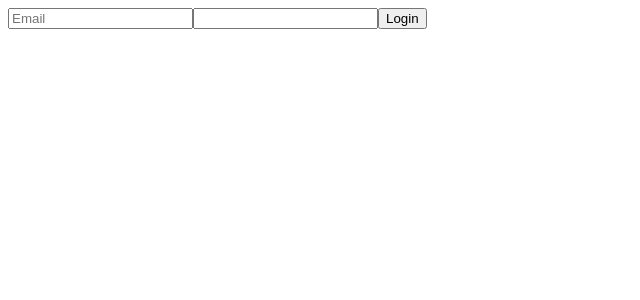
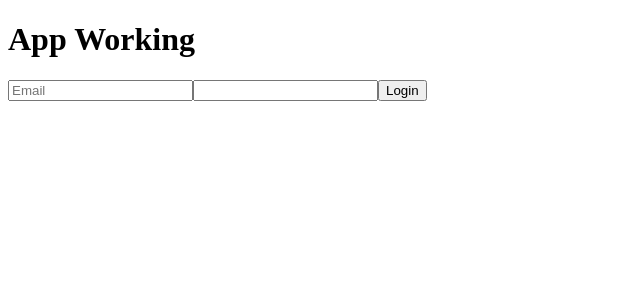
Before and after one commit to AkankshaJagdish/Team_Task_Manager_Full_Stack, a React (Vite) app in the folder frontend/: page / in a window 1280 px wide. Shown: the top 300 px of the page, without its empty margins (0-640 px from the left). Built offline with nearby package versions, Linux system fonts and the light colour scheme.

Commit message:
Render check

```diff
--- a/frontend/src/App.jsx
+++ b/frontend/src/App.jsx
@@ -1,14 +1,10 @@
-import { BrowserRouter, Routes, Route } from "react-router-dom";
 import Login from "./pages/Login";
-import Dashboard from "./pages/Dashboard";
 
 export default function App() {
   return (
-    <BrowserRouter>
-      <Routes>
-        <Route path="/" element={<Login />} />   {/* CHANGE THIS */}
-        <Route path="/dashboard" element={<Dashboard />} />
-      </Routes>
-    </BrowserRouter>
+    <div>
+      <h1>App Working</h1>
+      <Login />
+    </div>
   );
 }
```
